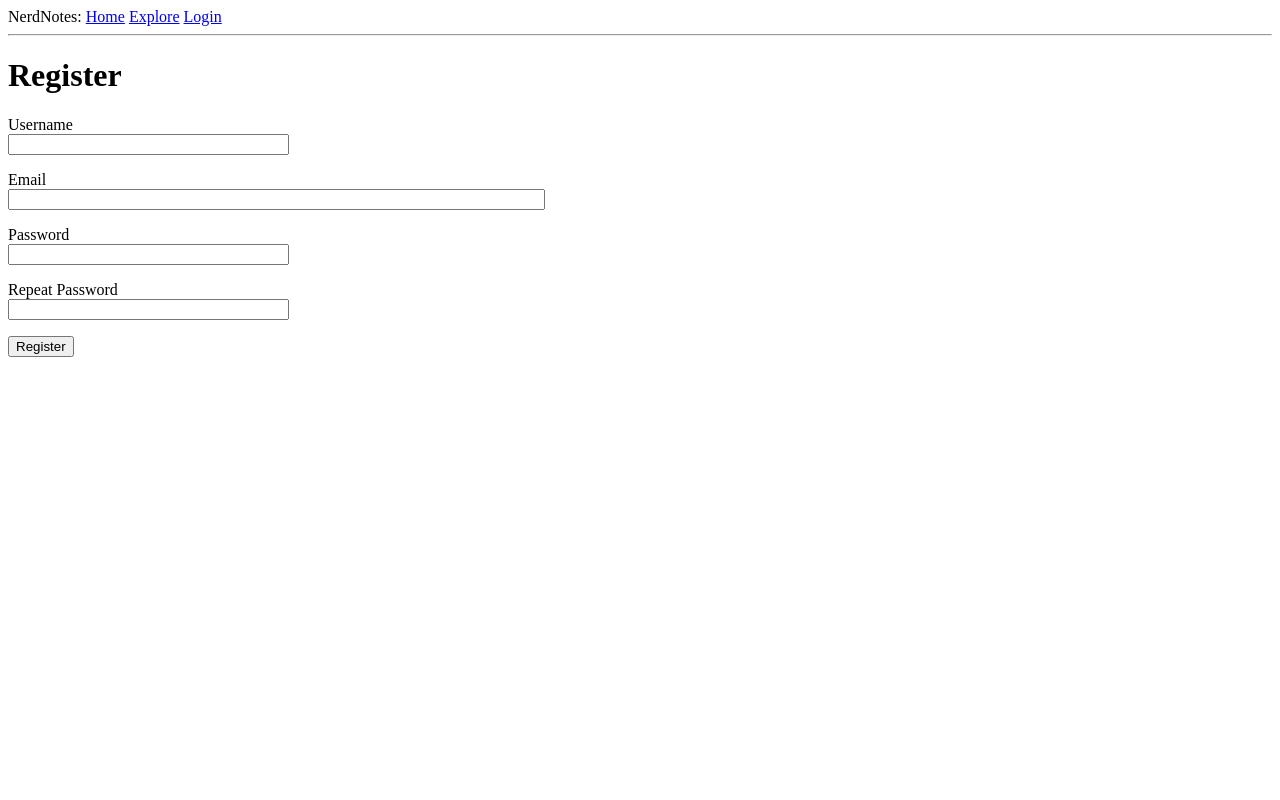
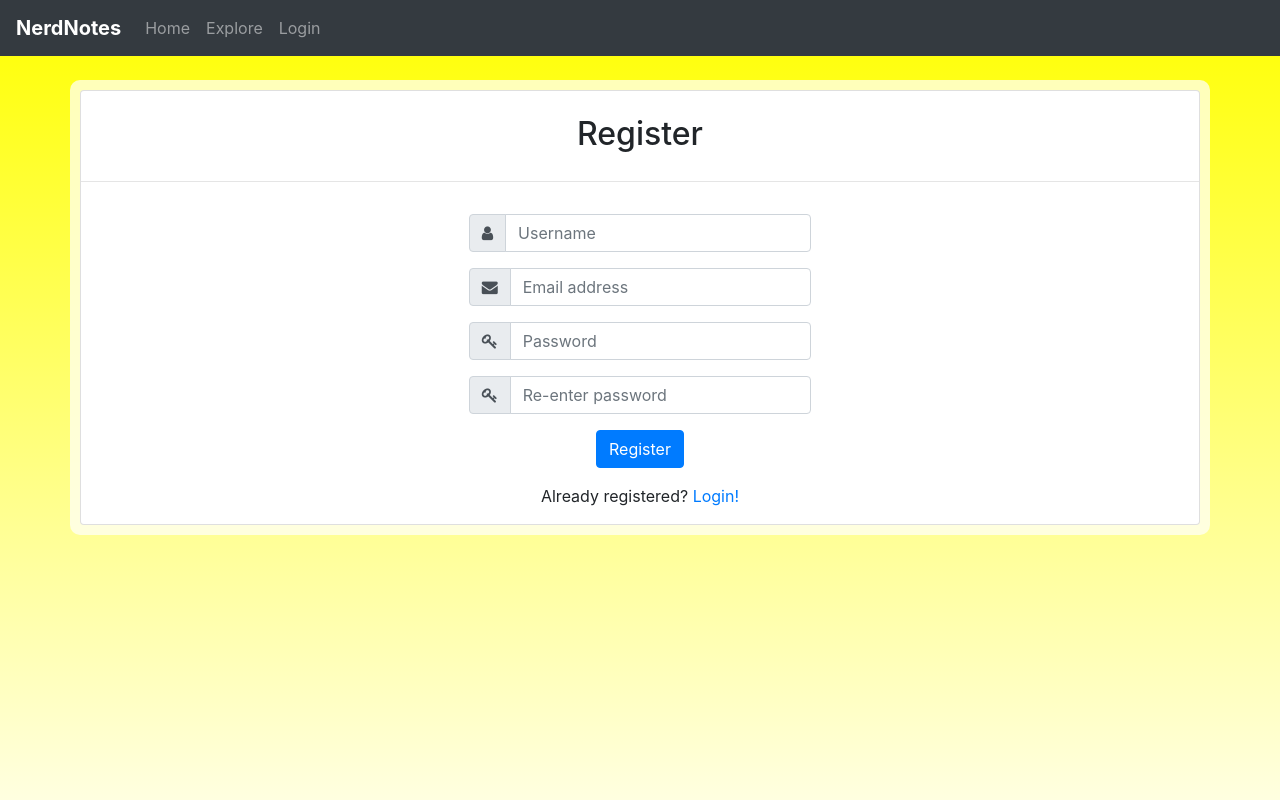
Before and after one commit to Haider8/Nerd-Notes, a Flask app: page /auth/register in a window 1280 px wide. Run offline with Flask 2, Linux system fonts and the light colour scheme; some libraries are stand-ins or nearby versions.

Commit message:
enh: Bootstrap frontend design

```diff
--- a/app/templates/auth/register.html
+++ b/app/templates/auth/register.html
@@ -1,37 +1,70 @@
 {% extends "base.html" %}
 
 {% block content %}
-    <h1>Register</h1>
+<div class="card">
+    <br>
+    <h2 class="card-title text-center">Register</h2>
+    <hr>
+    <center>
         <form action="" method="post">
-        {{ form.hidden_tag() }}
+           <div class="form-group">
+            {{ form.hidden_tag() }} <!-- produce token to prevent CSRF -->
             <p>
-            {{ form.username.label }}<br>
-            {{ form.username(size=32) }}<br>
+                <div class="col-md-4 mb-3">
+                    <div class="input-group">
+                        <div class="input-group-prepend">
+                          <span class="input-group-text" id="inputGroupPrepend"><i class="fa fa-user"></i></span>
+                      </div>
+                      {{ form.username(size=32, class="form-control", placeholder="Username") }}
+                  </div>
                   {% for error in form.username.errors %}
                   <span style="color: red;">[{{ error }}]</span>
                   {% endfor %}
+              </div>
           </p>
           <p>
-            {{ form.email.label }}<br>
-            {{ form.email(size=64) }}<br>
+            <div class="col-md-4 mb-3">
+                <div class="input-group">
+                    <div class="input-group-prepend">
+                      <span class="input-group-text" id="inputGroupPrepend"><i class="fa fa-envelope"></i></span>
+                  </div>
+                  {{ form.email(size=32, class="form-control", placeholder="Email address") }}
+              </div>
               {% for error in form.email.errors %}
               <span style="color: red;">[{{ error }}]</span>
               {% endfor %}
+          </div>
       </p>
       <p>
-            {{ form.password.label }}<br>
-            {{ form.password(size=32) }}<br>
+        <div class="col-md-4 mb-3">
+            <div class="input-group">
+                <div class="input-group-prepend">
+                  <span class="input-group-text" id="inputGroupPrepend"><i class="fa fa-key"></i></span>
+              </div>
+              {{ form.password(size=32, class="form-control", placeholder="Password") }}
+          </div>
           {% for error in form.password.errors %}
           <span style="color: red;">[{{ error }}]</span>
           {% endfor %}
+      </div>
   </p>
   <p>
-            {{ form.password2.label }}<br>
-            {{ form.password2(size=32) }}<br>
+    <div class="col-md-4 mb-3">
+        <div class="input-group">
+            <div class="input-group-prepend">
+              <span class="input-group-text" id="inputGroupPrepend"><i class="fa fa-key"></i></span>
+          </div>
+          {{ form.password2(size=32, class="form-control", placeholder="Re-enter password") }}
+      </div>
       {% for error in form.password2.errors %}
       <span style="color: red;">[{{ error }}]</span>
       {% endfor %}
+  </div>
 </p>
-        <p>{{ form.submit() }}</p>
+<p>{{ form.submit(class="btn btn-primary") }}</p>
+</div>
 </form>
+<p>Already registered? <a href="{{ url_for('auth.login') }}">Login!</a></p>
+</center>
+</div>
 {% endblock %}
--- a/app/templates/base.html
+++ b/app/templates/base.html
@@ -1,33 +1,69 @@
 <html>
 <head>
+    <link rel="stylesheet" href="https://stackpath.bootstrapcdn.com/bootstrap/4.3.1/css/bootstrap.min.css">
+    <link rel="stylesheet" href="https://stackpath.bootstrapcdn.com/font-awesome/4.7.0/css/font-awesome.min.css">
+    <script src="https://code.jquery.com/jquery-3.3.1.slim.min.js" integrity="sha384-q8i/X+965DzO0rT7abK41JStQIAqVgRVzpbzo5smXKp4YfRvH+8abtTE1Pi6jizo" crossorigin="anonymous"></script>
+    <script src="https://cdnjs.cloudflare.com/ajax/libs/popper.js/1.14.7/umd/popper.min.js" integrity="sha384-UO2eT0CpHqdSJQ6hJty5KVphtPhzWj9WO1clHTMGa3JDZwrnQq4sF86dIHNDz0W1" crossorigin="anonymous"></script>
+    <script src="https://stackpath.bootstrapcdn.com/bootstrap/4.3.1/js/bootstrap.min.js" integrity="sha384-JjSmVgyd0p3pXB1rRibZUAYoIIy6OrQ6VrjIEaFf/nJGzIxFDsf4x0xIM+B07jRM" crossorigin="anonymous"></script>
     {% if title %}
     <title>{{ title }} - NerdNotes</title>
     {% else %}
     <title>NerdNotes</title>
     {% endif %}
 </head>
-    <body>
-        <div>
-            NerdNotes:
-            <a href="{{ url_for('main.index') }}">Home</a>
-            <a href="{{ url_for('main.explore') }}">Explore</a>
+<body style="background-image: linear-gradient(yellow, lightyellow);">
+    <nav class="navbar navbar-expand-lg navbar-dark bg-dark">
+        <a class="navbar-brand" href="#"><b>NerdNotes</b></a>
+        <button class="navbar-toggler" type="button" data-toggle="collapse" data-target="#navbarNav" aria-controls="navbarNav" aria-expanded="false" aria-label="Toggle navigation">
+            <span class="navbar-toggler-icon"></span>
+        </button>
+        <div class="collapse navbar-collapse" id="navbarNav">
+            <ul class="navbar-nav mr-auto">
+                <li class="nav-item">
+                    <a class="nav-link" href="{{ url_for('main.index') }}">Home</a>
+                </li>
+                <li class="nav-item">
+                    <a class="nav-link" href="{{ url_for('main.explore') }}">Explore</a>
+                </li>
                 {% if current_user.is_anonymous %}
-            <a href="{{ url_for('auth.login') }}">Login</a>
+                <a class="nav-link" href="{{ url_for('auth.login') }}">Login</a>
                 {% else %}
-            <a href="{{ url_for('main.user', username=current_user.username) }}">Profile</a>
-            <a href="{{ url_for('auth.logout') }}">Logout</a>
+                <li class="nav-item">
+                    <a class="nav-link" href="{{ url_for('main.user', username=current_user.username) }}">Profile</a>
+                </li>
+                <li class="nav-item">
+                    <a class="nav-link" href="{{ url_for('auth.logout') }}">Logout</a>
+                </li>
                 {% endif %}
+            </ul>
         </div>
-        <hr>
+    </nav>
     {% with messages = get_flashed_messages() %}
     {% if messages %}
-        <ul>
+    <div class="alert alert-dark">
+        <center>
+            <b>
+                <ul type="none">
                     {% for message in messages %}
                     <li>{{ message }}</li>
                     {% endfor %}
                 </ul>
+            </b>
+        </center>
+    </div>
     {% endif %}
     {% endwith %}
-        {% block content %}{% endblock %}
+    <br>
+    <div class="container" style="background-color: rgba(255,255,255,.7); border-radius: 10px; padding: 10px;">{% block content %}{% endblock %}</div>
+    <script>
+       jQuery(function($) {
+     var path = window.location.href; // because the 'href' property of the DOM element is the absolute path
+     $('ul a').each(function() {
+      if (this.href === path) {
+         $(this).addClass('active');
+     }
+ });
+ });
+</script>
 </body>
 </html>
```
Also changed, not shown: app/templates/auth/login.html (+27 -7 lines). Lines whose indentation alone changed are shown as unchanged.
